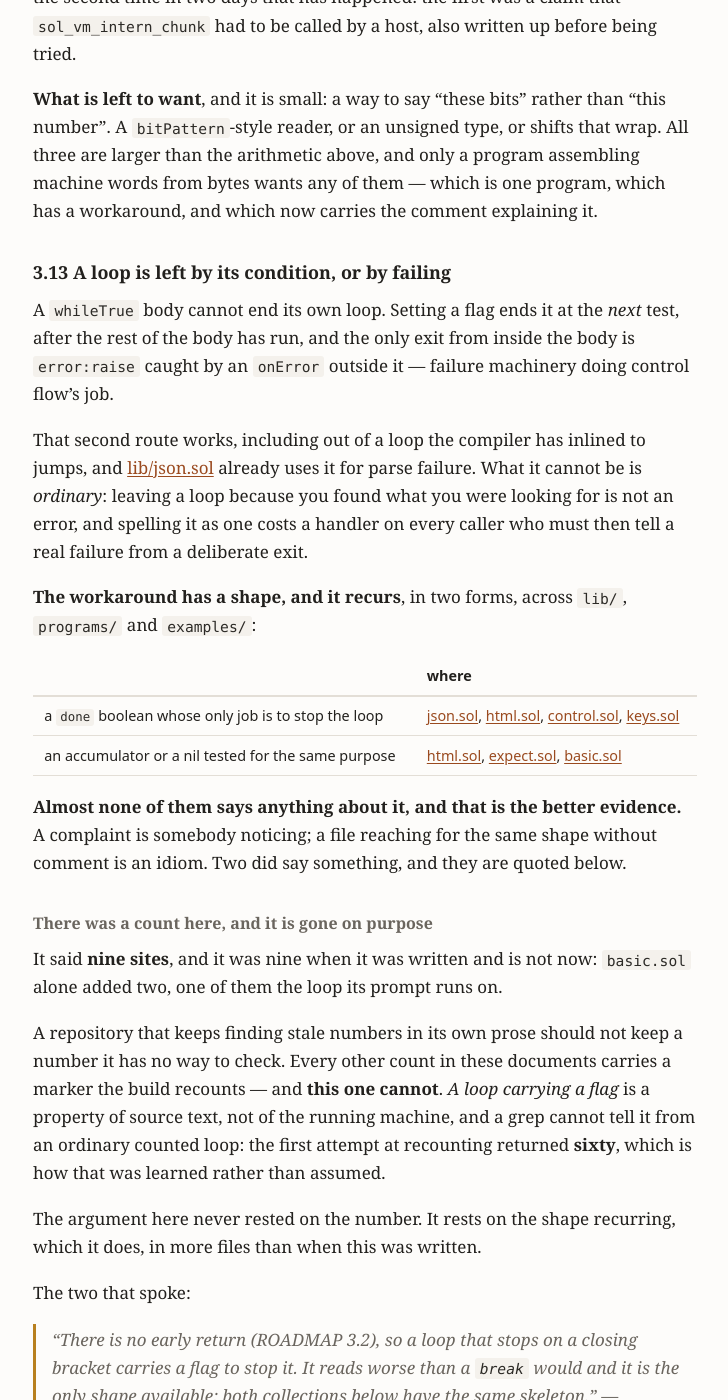
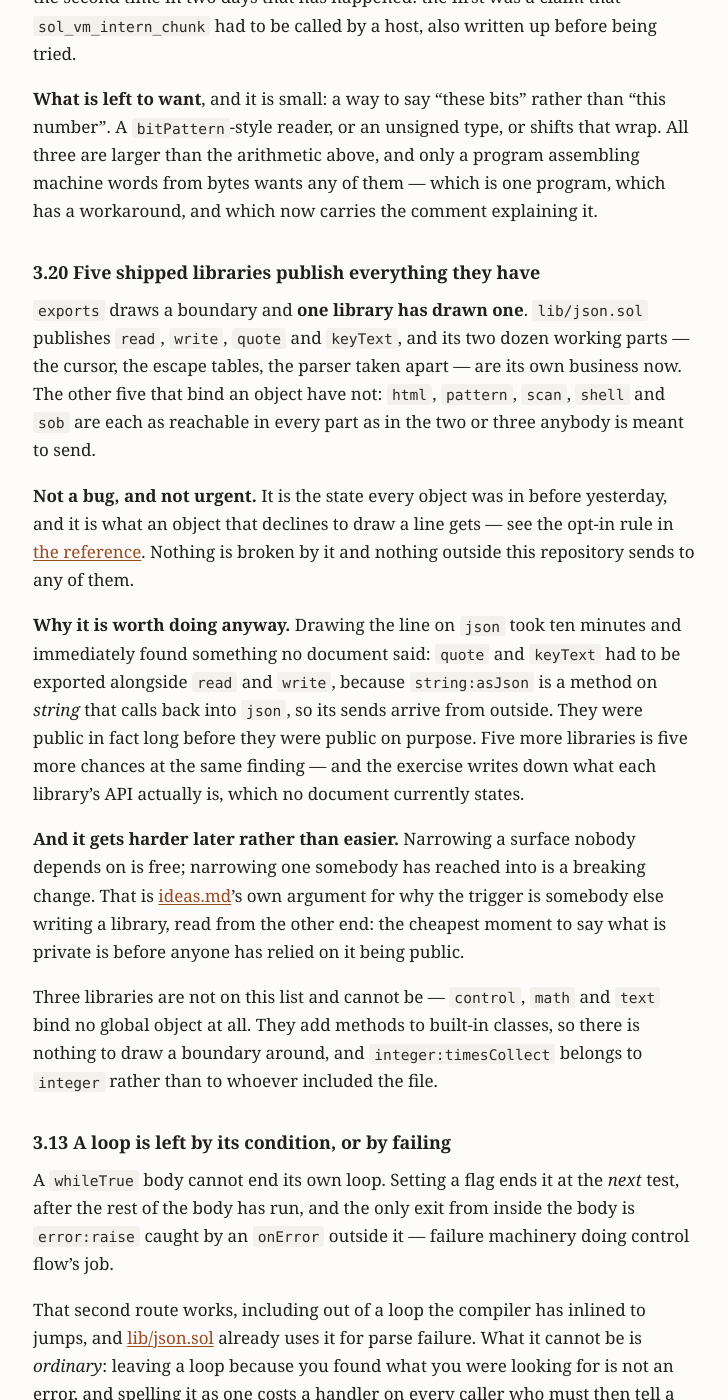
Before and after one commit to hansolovkarlsson/Solveig, a Jekyll site: the page built from docs/ROADMAP.md, in a window 1280 px wide and 1400 px high, scrolled down 20142 px. Shown: the whole window, without its empty margins (275-1003 px from the left). Built offline with Jekyll 4.4.1, drawn with Linux system fonts in a browser that asks for light colours; our own code applies the rules of GitHub Pages for plain Markdown files; some of the changed text lies outside the part shown.

Commit message:
Say that the boundary is opt-in, and list who has not drawn one
The reference said an object without exports is "unchanged in every respect"
and left the reader to work out what that meant. It now says it plainly: every
slot stays readable, writable, addable and listed, and exports answers nil.
Not drawing a line is not a weaker line, it is the absence of one.

So a boundary is something a library chooses rather than a default it opts out
of -- and of the nine shipped libraries exactly one has chosen it. Five more
bind an object and have not, which is now ROADMAP 3.20. The remaining three
bind no object at all and cannot: control, math and text add methods to
built-in classes, so there is nothing for a boundary to go around.

3.20 argues for doing it on the evidence rather than on tidiness: drawing the
line on json took ten minutes and found that quote and keyText were public in
fact long before they were public on purpose, because string:asJson calls back
into json from outside. Five more libraries is five more chances at the same
finding, and it writes down what each library's API actually is.

It also notes why it gets harder later: narrowing a surface nobody depends on
is free, narrowing one somebody has reached into is a breaking change.

The roadmap no longer claims nothing is on it.

Co-Authored-By: Claude Opus 5 <noreply@anthropic.com>
Claude-Session: https://claude.ai/code/session_014Emnizwfra15qgDU979HaB

```diff
--- a/docs/ROADMAP.md
+++ b/docs/ROADMAP.md
@@ -830,6 +830,41 @@ wrap. All three are larger than the arithmetic above, and only a program
 assembling machine words from bytes wants any of them — which is one program,
 which has a workaround, and which now carries the comment explaining it.
 
+### 3.20 Five shipped libraries publish everything they have
+
+`exports` draws a boundary and **one library has drawn one**. `lib/json.sol`
+publishes `read`, `write`, `quote` and `keyText`, and its two dozen working
+parts — the cursor, the escape tables, the parser taken apart — are its own
+business now. The other five that bind an object have not: `html`, `pattern`,
+`scan`, `shell` and `sob` are each as reachable in every part as in the two or
+three anybody is meant to send.
+
+**Not a bug, and not urgent.** It is the state every object was in before
+yesterday, and it is what an object that declines to draw a line gets — see the
+opt-in rule in
+[the reference](REFERENCE.md#the-export-boundary). Nothing is broken by it and
+nothing outside this repository sends to any of them.
+
+**Why it is worth doing anyway.** Drawing the line on `json` took ten minutes
+and immediately found something no document said: `quote` and `keyText` had to
+be exported alongside `read` and `write`, because `string:asJson` is a method on
+*string* that calls back into `json`, so its sends arrive from outside. They
+were public in fact long before they were public on purpose. Five more libraries
+is five more chances at the same finding — and the exercise writes down what
+each library's API actually is, which no document currently states.
+
+**And it gets harder later rather than easier.** Narrowing a surface nobody
+depends on is free; narrowing one somebody has reached into is a breaking
+change. That is [ideas.md](ideas.md#namespaces-for-included-files)'s own
+argument for why the trigger is somebody else writing a library, read from the
+other end: the cheapest moment to say what is private is before anyone has
+relied on it being public.
+
+Three libraries are not on this list and cannot be — `control`, `math` and
+`text` bind no global object at all. They add methods to built-in classes, so
+there is nothing to draw a boundary around, and `integer:timesCollect` belongs
+to `integer` rather than to whoever included the file.
+
 ### 3.13 A loop is left by its condition, or by failing
 
 A `whileTrue` body cannot end its own loop. Setting a flag ends it at the *next*
@@ -956,9 +991,12 @@ keeping it did. The number stays 6.32 and is not reused.
 
 ## How this list emptied, and how it filled and emptied again
 
-**Nothing is on it.** Sections 2, 3 and 6 held the
-whole of what was left to decide or build, and 2 and 6 are done — what remains in 3 are
-restrictions kept on purpose, each documented where a program would meet it. Two
+**One thing is on it**, and it is work rather than a decision:
+[3.20](#320-five-shipped-libraries-publish-everything-they-have), five libraries
+that have not yet said what they publish. Everything else in sections 2, 3 and 6
+held the whole of what was left to decide or build, and 2 and 6 are done — what
+remains in 3 are restrictions kept on purpose, each documented where a program
+would meet it. Two
 of them were only kept *until a program wanted otherwise*, and on 2026-08-25 one
 program wanted both:
 [3.14](COMPLETED.md#314-the-mathematics-that-is-not-here--done) and
```
Also changed, not shown: docs/REFERENCE.md (+14 -2 lines).
